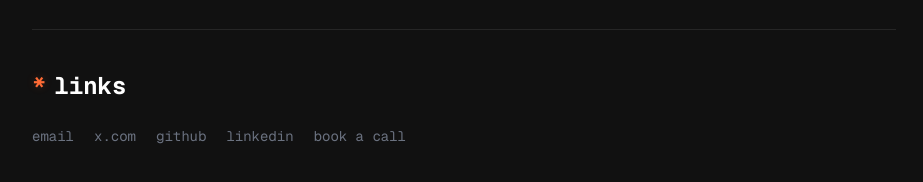
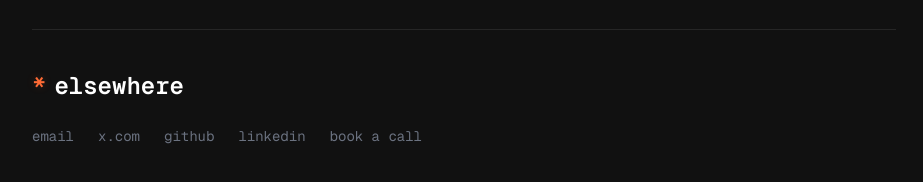
Before and after one commit to nexxeln/nexxel.dev, a Next.js app: page / in a window 1280 px wide. Shown: the part 1578-1760 px from the top of the page, without its empty margins (176-1099 px from the left). Built offline with nearby package versions, Linux system fonts and the light colour scheme.

Commit message:
style(links-section): rename to elsewhere and widen gap

```diff
--- a/src/components/links-section.tsx
+++ b/src/components/links-section.tsx
@@ -11,10 +11,10 @@ const links = [
 export function LinksSection() {
   return (
     <section className="animate-fade-in-up mt-4 pt-10 pb-16 border-t border-neutral-800">
-      <h2 className="text-2xl font-bold mb-6 flex items-center text-white">
-        <span className="text-accent accent-glow mr-2">*</span> links
+      <h2 className="text-2xl font-semibold mb-6 flex items-center text-white">
+        <span className="text-accent accent-glow mr-2">*</span> elsewhere
       </h2>
-      <div className="flex flex-wrap gap-x-5 gap-y-3 text-sm">
+      <div className="flex flex-wrap gap-x-6 gap-y-3 text-sm">
         {links.map((link, index) => (
           <Link
             key={index}
```
